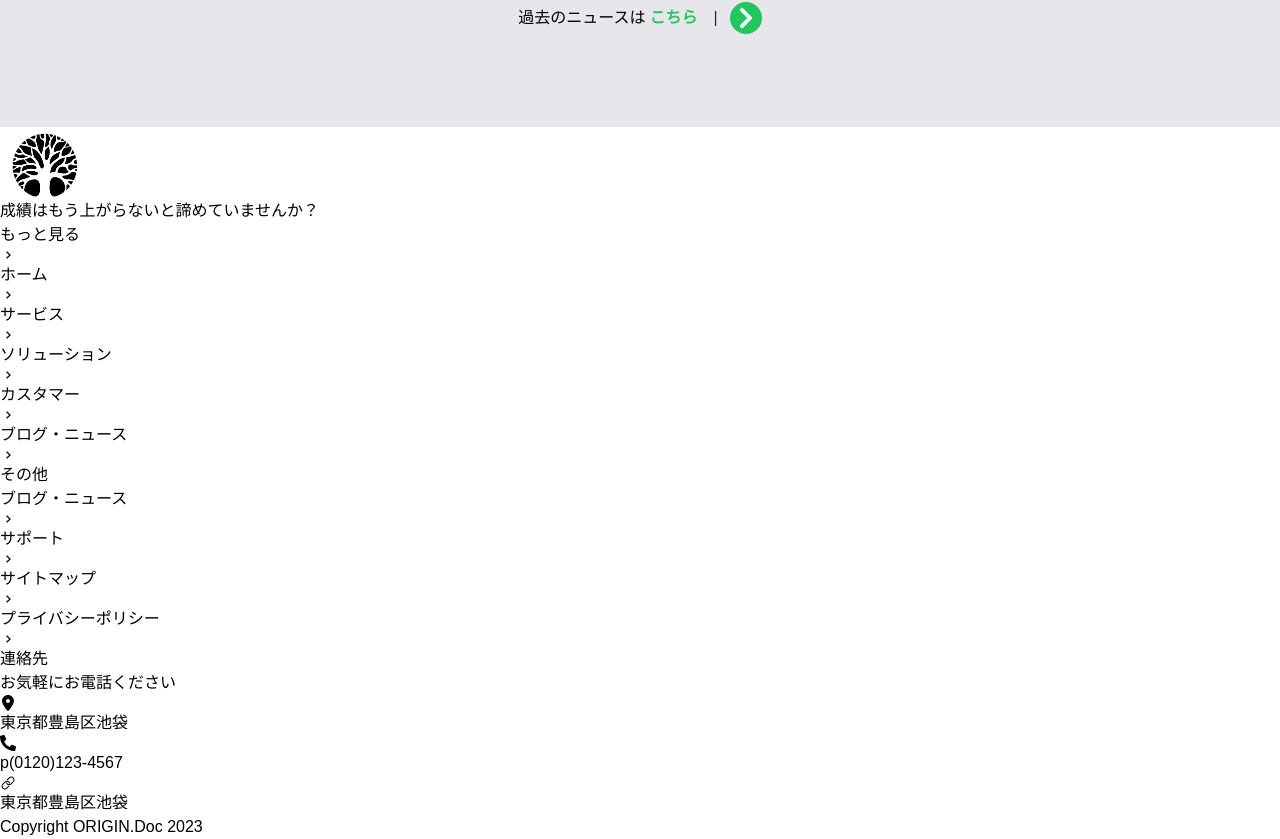
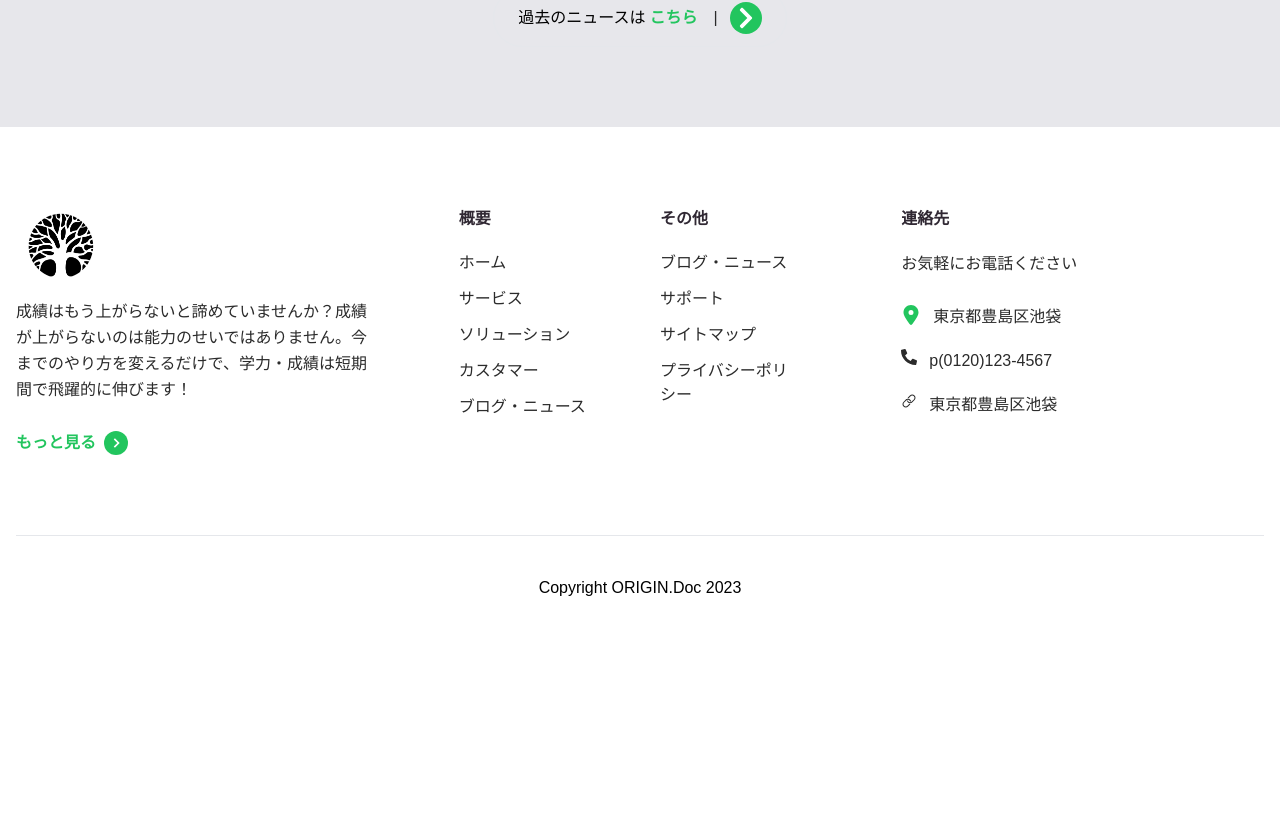
Before and after one commit to tajimamsk/next-tailwind-hp, a Next.js app: page / in a window 1280 px wide. Shown: the part 4179-5018 px from the top of the page. After the commit the page ends 4859 px from the top, so only its background shows below. Built offline with nearby package versions, Linux system fonts and the light colour scheme; a web font is replaced by a local one.

Commit message:
スタイル＋レスポンシブ

```diff
--- a/components/Footer.js
+++ b/components/Footer.js
@@ -9,10 +9,11 @@
 const footerContent = {
   text: {
     logo: "/assets/logo.png",
-    description: "成績はもう上がらないと諦めていませんか？",
+    description:
+      "成績はもう上がらないと諦めていませんか？成績が上がらないのは能力のせいではありません。今までのやり方を変えるだけで、学力・成績は短期間で飛躍的に伸びます！",
     footerLinks: [
       {
-        heading: "",
+        heading: "概要",
         links: [
           {
             href: "#",
@@ -60,41 +61,61 @@
 
 const Footer = () => {
   return (
-    <footer>
-      <div>
-        <div>
+    <footer className="py-20 bg-white max-md:p-5">
+      <div className="container px-4 mx-auto">
+        <div className="block lg:flex gap-20 mb-10 pb-10 text-body">
           {/* 左 */}
-          <div>
+          <div className="w-full lg:w-4/12 mb-10 lg:mb-0">
             <Link href={"#"}>
               <Image
                 src={footerContent.text.logo}
                 width={90}
                 height={60}
                 alt="logo"
+                className="mb-5"
               />
             </Link>
-            <p>{footerContent.text.description}</p>
-            <Link href={"#"}>
+            <p className="leading-relaxed mb-7">
+              {footerContent.text.description}
+            </p>
+            <Link
+              href={"#"}
+              className="flex space-x-2 outline-none items-center
+              font-semibold  text-green-500 group"
+            >
               <span>もっと見る</span>
-              <span>
-                <BiChevronRight />
+              <span
+                className="w-6 h-6 rounded-full bg-green-500 text-white
+              inline-flex items-center justify-center group-hover:bg-[#006E54]
+              duration-300 transition-all ease-in-out"
+              >
+                <BiChevronRight className="text-xl" />
               </span>
             </Link>
           </div>
 
           {/* 中 */}
-          <div>
-            <div>
+          <div className="w-full lg:w-4/12 mb-10 lg:mb-0">
+            <div className="grid grid-cols-2 gap-10">
               {footerContent.text.footerLinks.map((footerLink, index) => (
                 <div key={index}>
-                  <h3>{footerLink.heading}</h3>
-                  <ul>
+                  <h3 className="font-semibold text-heading mb-5">
+                    {footerLink.heading}
+                  </h3>
+                  <ul className="p-0 m-0">
                     {footerLink.links.map((link, index) => (
-                      <li key={index}>
-                        <Link href={"#"}>
-                          <span>{link.label}</span>
-                          <span>
-                            <BiChevronRight />
+                      <li key={index} className="mb-3">
+                        <Link
+                          href={"#"}
+                          className="flex items-center duration-300 transition-all
+                          ease-in-out hover:text-green-500 group"
+                        >
+                          <span className="max-md:text-xs">{link.label}</span>
+                          <span
+                            className="left-2 relative duration-200 transition-all
+                            ease-in-out opacity-0 group-hover:opacity-100 group-hover:left-3"
+                          >
+                            <BiChevronRight className="text-xl" />
                           </span>
                         </Link>
                       </li>
@@ -106,26 +127,33 @@
           </div>
 
           {/* 右 */}
-          <div>
-            <h3>{footerContent.contact.heading}</h3>
-            <p>{footerContent.contact.description}</p>
+          <div className="w-full lg:w-4/12 mb-10 lg:mb-0">
+            <h3 className="font-semibold text-heading mb-5">
+              {footerContent.contact.heading}
+            </h3>
+            <p className="leading-relaxed mb-7">
+              {footerContent.contact.description}
+            </p>
             <ul>
-              <li>
-                <FaLocationDot />
+              <li className="flex items-start space-x-3 mb-5">
+                <FaLocationDot className="text-xl text-green-500" />
                 <span>{footerContent.contact.address.street}</span>
               </li>
-              <li>
+              <li className="flex items-start space-x-3 mb-5">
                 <FaPhoneAlt />
                 <span>p{footerContent.contact.address.phone}</span>
               </li>
-              <li>
+              <li className="flex items-start space-x-3 mb-5">
                 <IoIosLink />
                 <span>{footerContent.contact.address.street}</span>
               </li>
             </ul>
           </div>
         </div>
-        <div>Copyright ORIGIN.Doc 2023</div>
+
+        <div className="text-center pt-10 border-t border-gray-200">
+          Copyright ORIGIN.Doc 2023
+        </div>
       </div>
     </footer>
   );
```
